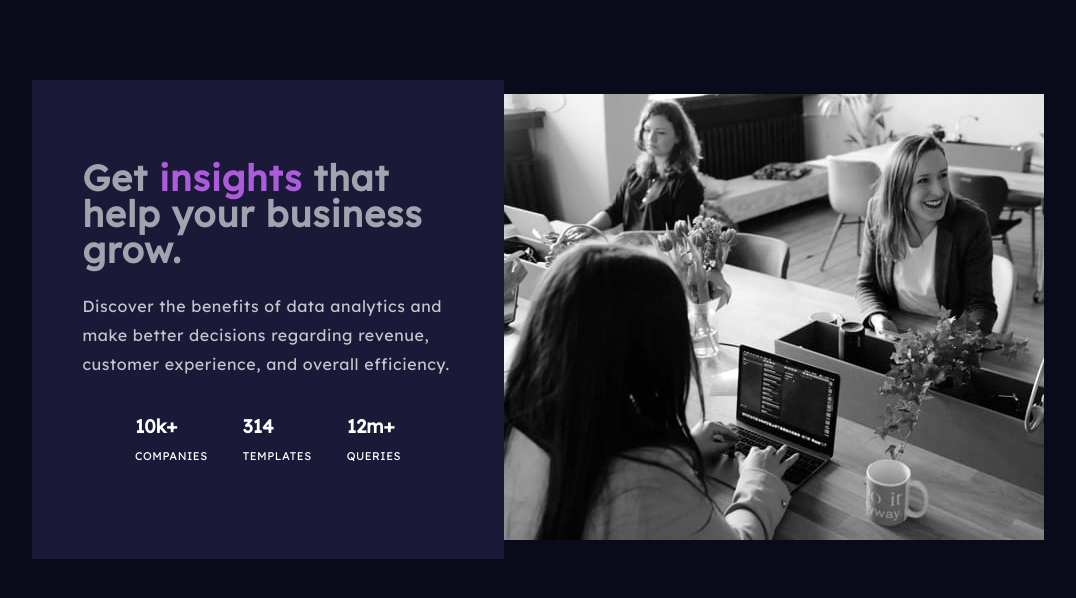
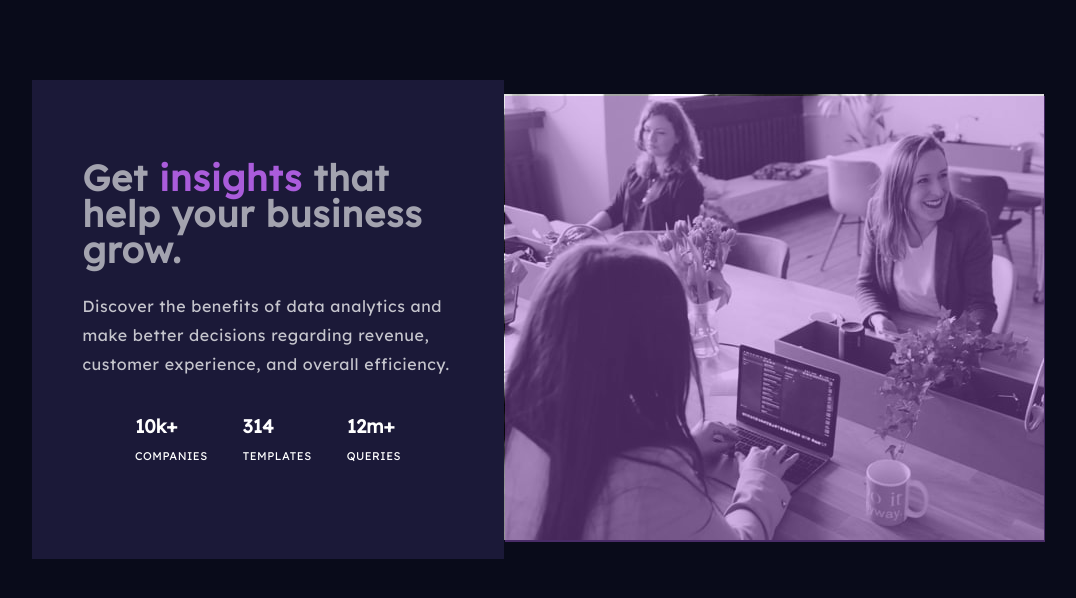
Before and after one commit to tirahman105/card_componet, a plain HTML site: page index.html in a window 1280 px wide. Shown: the whole page, without its empty margins (102-1178 px from the left). Drawn offline with Linux system fonts and the light colour scheme.

Commit message:
desktop design almost done

```diff
--- a/index.html
+++ b/index.html
@@ -30,6 +30,7 @@
                 <div class="bottom-info"> <h3> 12m+</h3> <p> queries</p>  </div>
                </div>
           </div>
+          <div class="over-lay"></div>
           <div class="right-side"><img src="images/image-header-desktop.jpg" alt="card image"></div>
       </div>
 
--- a/style.css
+++ b/style.css
@@ -63,3 +63,11 @@ body{
     text-transform: uppercase;
     letter-spacing: 0.5px;
 }
+.over-lay{
+	background-color: hsla(277, 64%, 61%, 0.4);
+	height: 446px;
+	width: 540px;
+	z-index: 22;
+	position: fixed;
+	right: 133px;
+}
```
